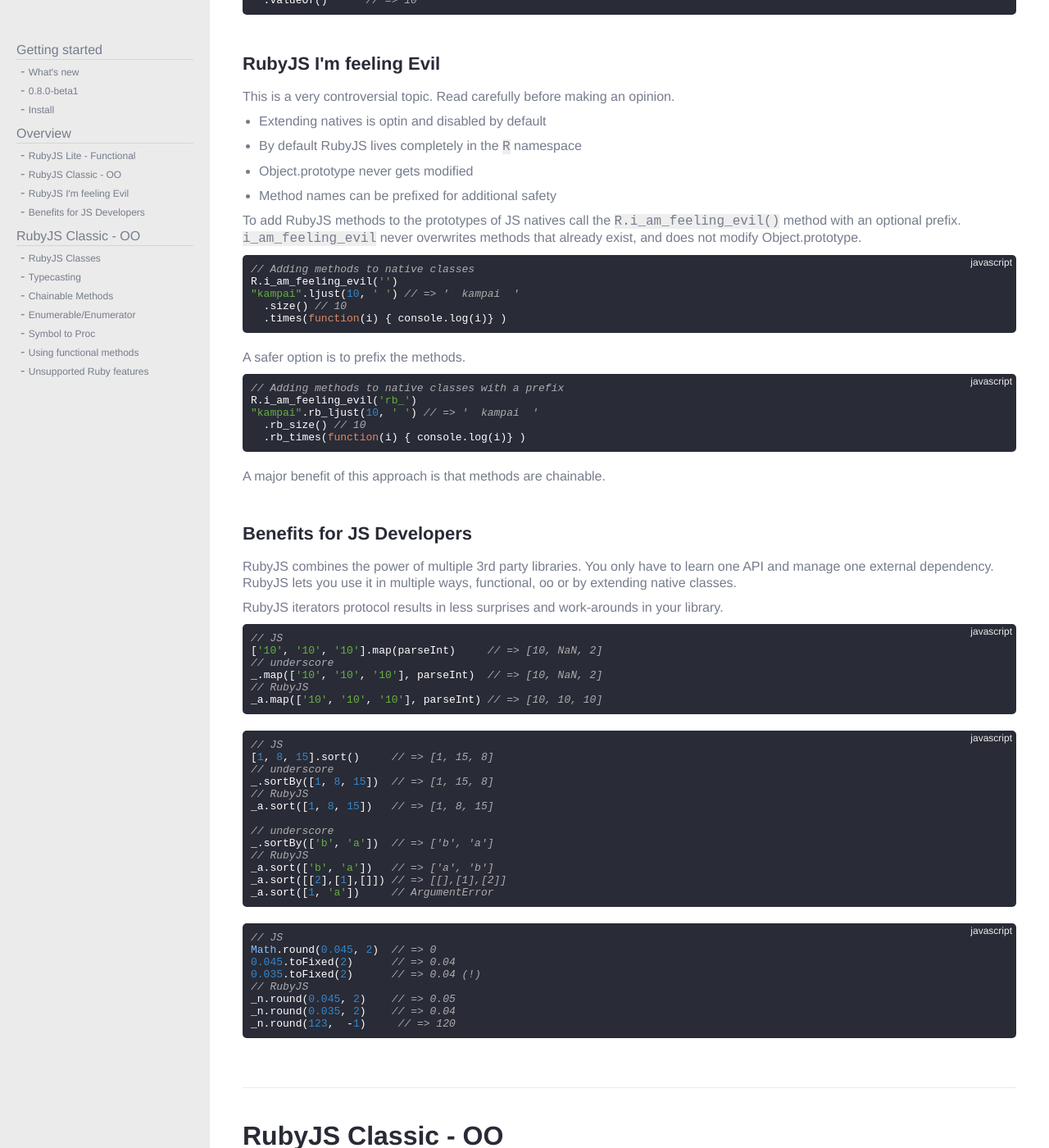
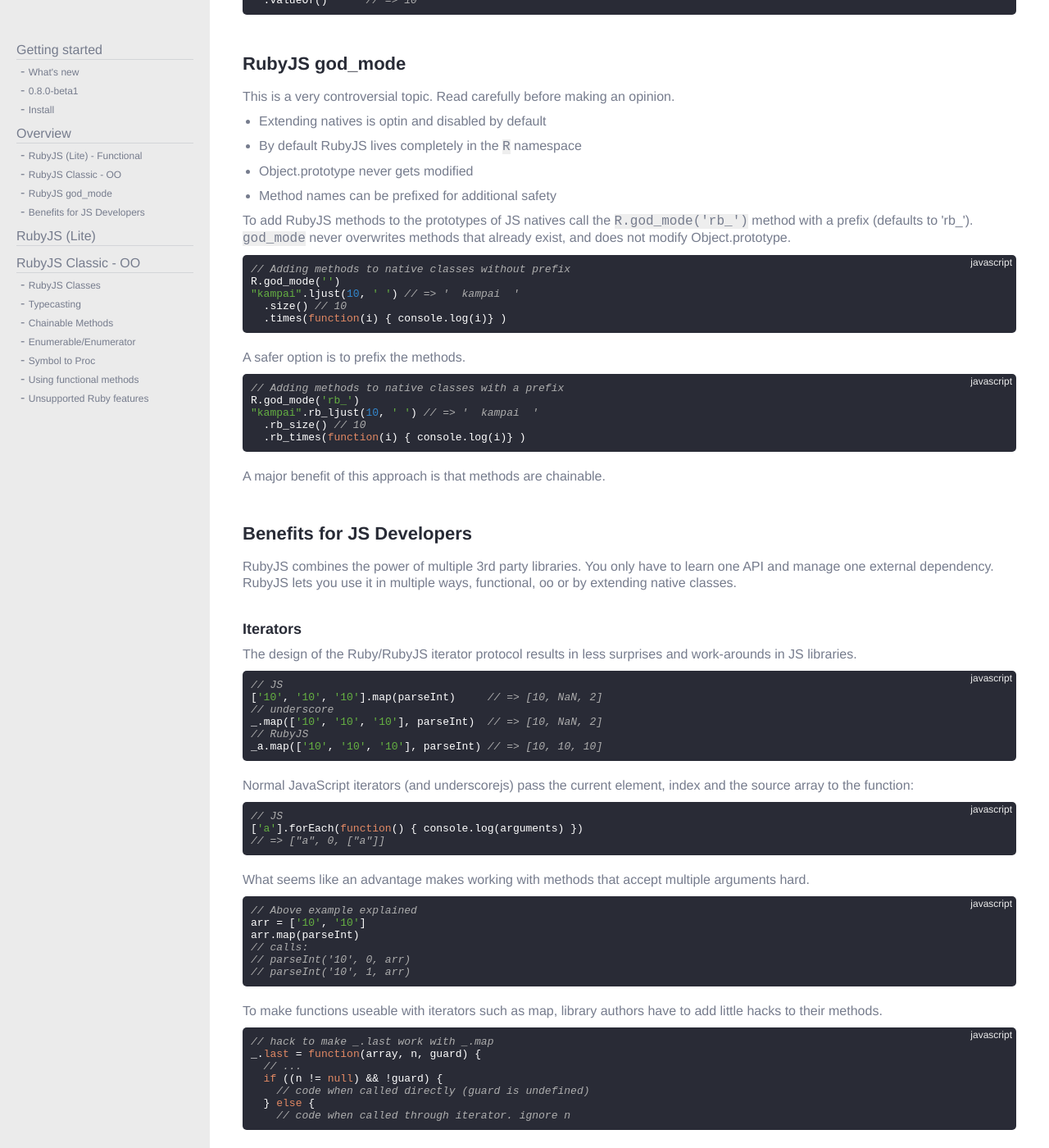
Before and after one commit to kleopatra999/rubyjs.github.com, a Jekyll site: the page reloaded/index.html, which Jekyll copies as it is, in a window 1280 px wide and 1400 px high, scrolled down 1648 px. Shown: the whole window at 82% size. Built offline with Jekyll 4.4.1, drawn with Linux system fonts in a browser that asks for light colours; nearby versions of some CDN libraries; some of the changed text lies outside the part shown.

Commit message:
add ga. improve benefits section

```diff
--- a/reloaded/index.html
+++ b/reloaded/index.html
@@ -52,7 +52,7 @@
           RubyJS (Lite) consists of the implementation of Ruby methods. They follow a functional style, similar to underscorejs. The methods are not just inspired by Ruby but are implemented according to the rubyspecs. On top of that RubyJS Classic provides an OO layer that allows to chain methods across types. An additional way is to add RubyJS methods to native classes. Method names can be prefixed. This is controversial, so read carefully below before you make an opinion.
 
         </p>
-        <h2>RubyJS Lite - Functional</h2>
+        <h2>RubyJS (Lite) - Functional</h2>
         <p>
           The recommended way to get started with RubyJS. Ruby methods are implemented in a functional style, similar to underscorejs. These methods live in a namespace named according to their Ruby class name.
           <ul>
@@ -93,7 +93,7 @@
   .valueOf()      // => 10
 </code></pre>
 
-        <h2>RubyJS I'm feeling Evil</h2>
+        <h2>RubyJS god_mode</h2>
 
         <p>
           This is a very controversial topic. Read carefully before making an opinion.
@@ -108,11 +108,11 @@
 
         <p>
           To add RubyJS methods to the prototypes of JS natives call the
-          <code>R.i_am_feeling_evil()</code> method with an optional prefix. <code>i_am_feeling_evil</code> never overwrites methods that already exist, and does not modify Object.prototype.
+          <code>R.god_mode('rb_')</code> method with a prefix (defaults to 'rb_'). <code>god_mode</code> never overwrites methods that already exist, and does not modify Object.prototype.
         </p>
 
-<pre data-type="javascript"><code>// Adding methods to native classes
-R.i_am_feeling_evil('')
+<pre data-type="javascript"><code>// Adding methods to native classes without prefix
+R.god_mode('')
 "kampai".ljust(10, ' ') // => '  kampai  '
   .size() // 10
   .times(function(i) { console.log(i)} )
@@ -123,7 +123,7 @@
         </p>
 
 <pre data-type="javascript"><code>// Adding methods to native classes with a prefix
-R.i_am_feeling_evil('rb_')
+R.god_mode('rb_')
 "kampai".rb_ljust(10, ' ') // => '  kampai  '
   .rb_size() // 10
   .rb_times(function(i) { console.log(i)} )
@@ -140,8 +140,10 @@
           RubyJS combines the power of multiple 3rd party libraries. You only have to learn one API and manage one external dependency. RubyJS lets you use it in multiple ways, functional, oo or by extending native classes.
         </p>
 
+        <h3>Iterators</h3>
+
         <p>
-          RubyJS iterators protocol results in less surprises and work-arounds in your library.
+          The design of the Ruby/RubyJS iterator protocol results in less surprises and work-arounds in JS libraries.
         </p>
 
 <pre data-type="javascript"><code>// JS
@@ -151,6 +153,46 @@
 // RubyJS
 _a.map(['10', '10', '10'], parseInt) // => [10, 10, 10]
 </code></pre>
+
+        <p>
+          Normal JavaScript iterators (and underscorejs) pass the current element, index and the source array to the function:
+        </p>
+
+<pre data-type="javascript"><code>// JS
+['a'].forEach(function() { console.log(arguments) })
+// => ["a", 0, ["a"]]
+</code></pre>
+
+        <p>
+          What seems like an advantage makes working with methods that accept multiple arguments hard.
+        </p>
+
+<pre data-type="javascript"><code>// Above example explained
+arr = ['10', '10']
+arr.map(parseInt)
+// calls:
+// parseInt('10', 0, arr)
+// parseInt('10', 1, arr)
+</code></pre>
+
+        <p>
+          To make functions useable with iterators such as map, library authors have to add little hacks to their methods.
+        </p>
+
+<pre data-type="javascript"><code>// hack to make _.last work with _.map
+_.last = function(array, n, guard) {
+  // ...
+  if ((n != null) && !guard) {
+    // code when called directly (guard is undefined)
+  } else {
+    // code when called through iterator. ignore n
+</code></pre>
+
+        <p>
+
+        </p>
+
+        <h3>Human friendly</h3>
 
         <p>
 
@@ -186,12 +228,18 @@
 </code></pre>
 
     </article>
+
+    <article id="rubyjs_lite">
+      <h1>RubyJS (Lite)</h1>
+
+    </article>
+
     <article id="rubyjs_classic">
 
 
         <h1>RubyJS Classic - OO</h1>
         <p>
-          This is how RubyJS originally started. It works as close to Ruby as possible. And it currently is used to test RubyJS with the RubySpec. It consists of classes for the different types. They live in the <code>R</code> namespace.
+          This is how RubyJS originally started. It works as close to Ruby as possible. And it currently is used to test RubyJS with the RubySpec. It consists of classes for the different types. They live in the <code>R</code> namespace. Internally it uses the functional RubyJS (Lite) methods.
         </p>
 
         <h2>RubyJS Classes</h2>
@@ -469,7 +517,16 @@
     }
   });
   </script>
-  <script type="text/javascript">
 
+  <script>
+    var _gaq = _gaq || [];
+    _gaq.push(['_setAccount', 'UA-33740484-2']);
+    _gaq.push(['_trackPageview']);
+
+    (function() {
+      var ga = document.createElement('script'); ga.type = 'text/javascript'; ga.async = true;
+          ga.src = ('https:' == document.location.protocol ? 'https://ssl' : 'http://www') + '.google-analytics.com/ga.js';
+      var s = document.getElementsByTagName('script')[0]; s.parentNode.insertBefore(ga, s);
+    })();
   </script>
 </html>
```
